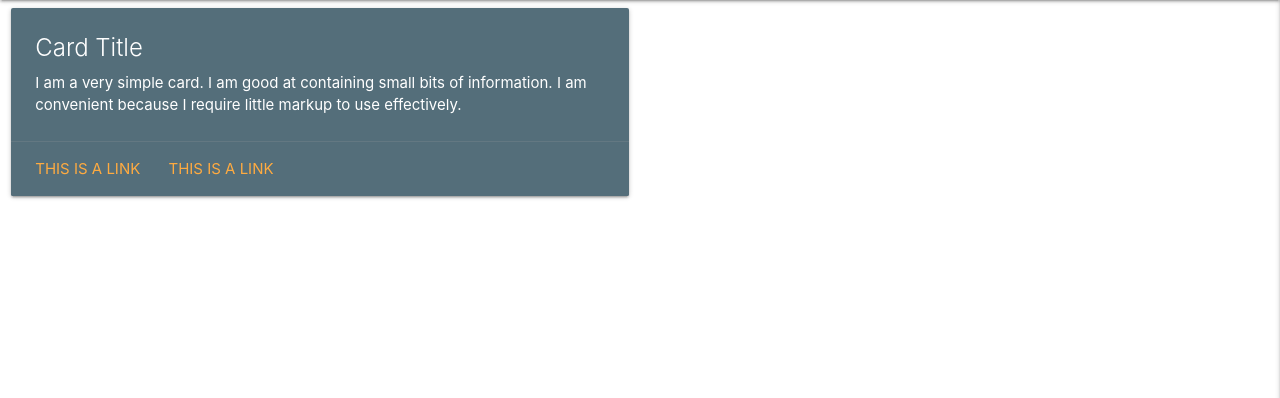
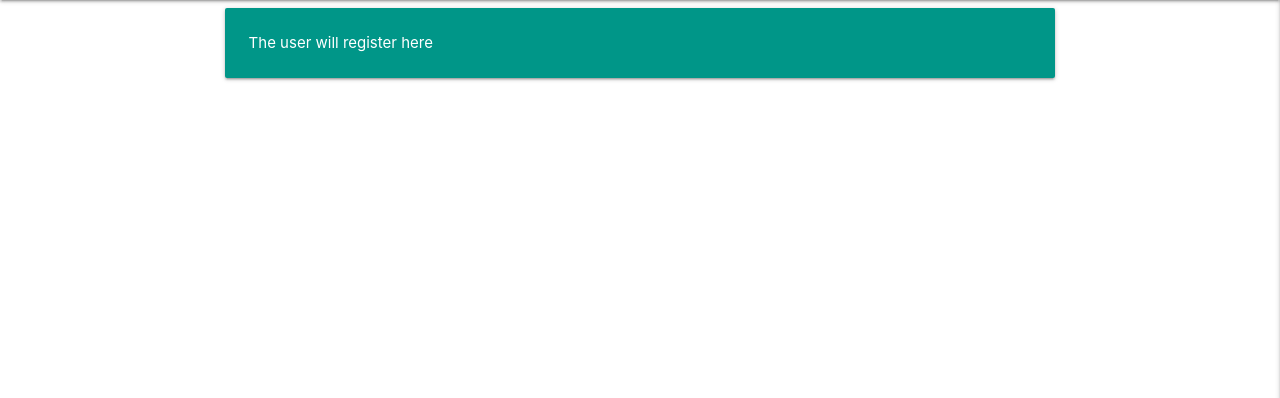
Before and after one commit to Code-Institute-Submissions/Mjau83-myCrystals_AugResub, a Flask app: page /register in a window 1280 px wide. Shown: the part 64-462 px from the top of the page. Run offline with Flask 2, Linux system fonts and the light colour scheme; some libraries are stand-ins or nearby versions.

Commit message:
Create index.html

```diff
--- /dev/null
+++ b/templates/index.html
@@ -0,0 +1,5 @@
+{% extends "base.html" %}
+{% block content %}
+
+
+{% endblock %}
--- a/templates/register.html
+++ b/templates/register.html
@@ -2,17 +2,10 @@
 {% block content %}
 
 <div class="row">
-    <div class="col s12 m6">
-        <div class="card blue-grey darken-1">
-            <div class="card-content white-text">
-                <span class="card-title">Card Title</span>
-                <p>I am a very simple card. I am good at containing small bits of information.
-                    I am convenient because I require little markup to use effectively.</p>
-            </div>
-            <div class="card-action">
-                <a href="#">This is a link</a>
-                <a href="#">This is a link</a>
-            </div>
+    <div class="col s12 m8 offset-m2">
+        <div class="card-panel teal">
+            <span class="white-text">The user will register here
+            </span>
         </div>
     </div>
 </div>
```
